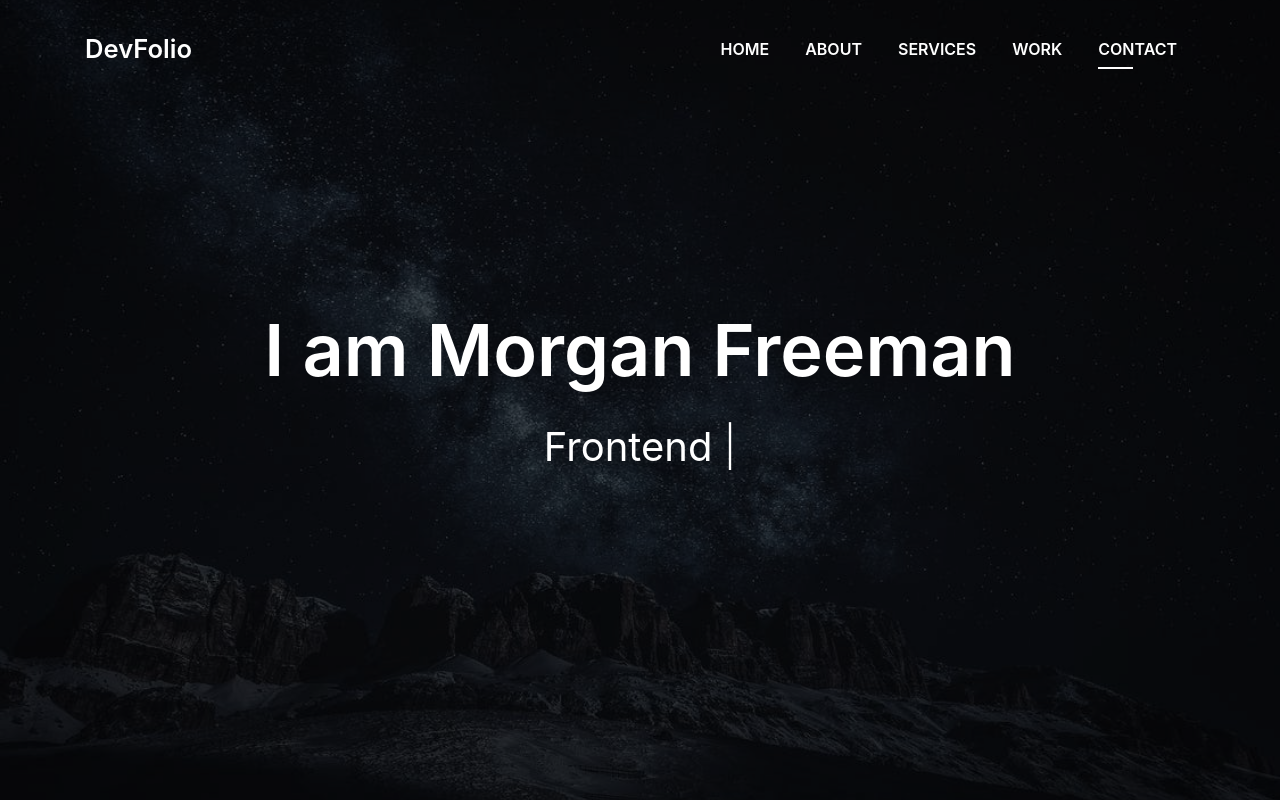
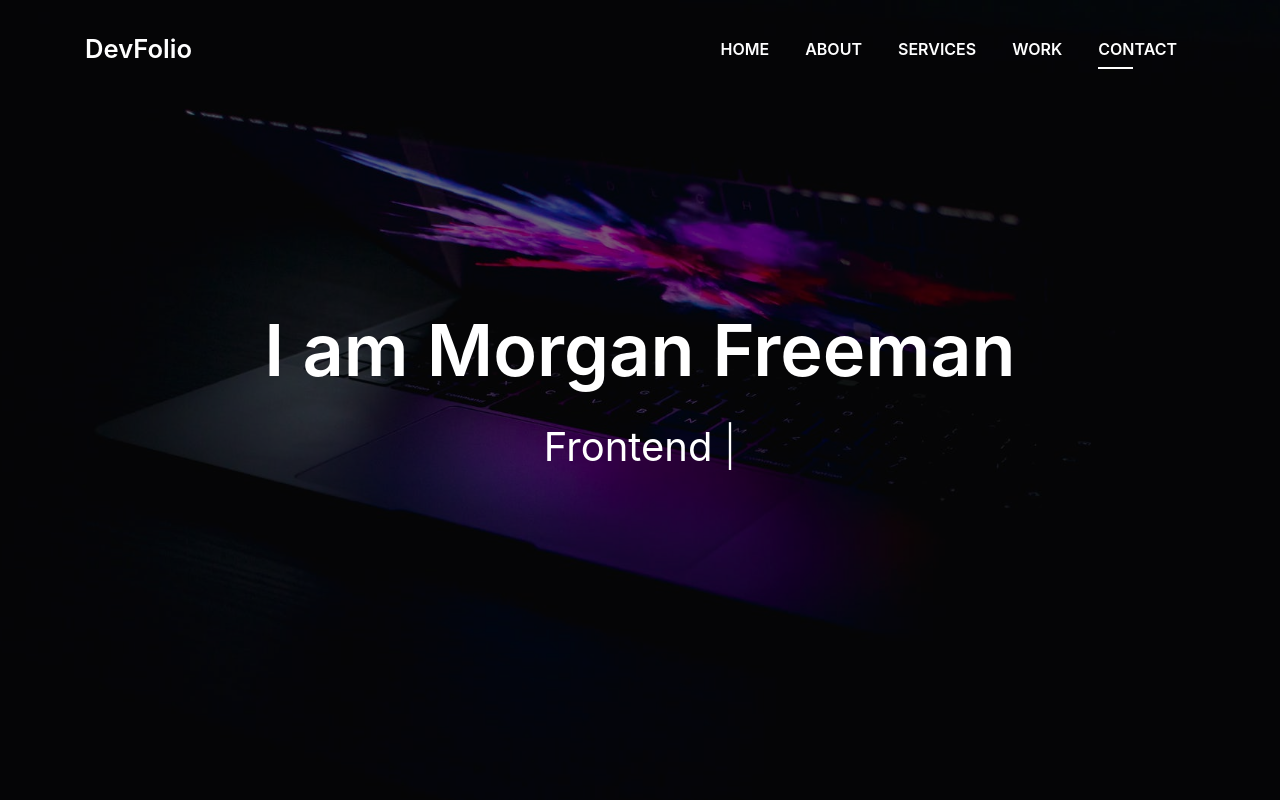
Before and after one commit to Laraibmazz/portfolio, a plain HTML site: page index.html in a window 1280 px wide. Shown: the top 800 px of the page. Drawn offline with Linux system fonts and the light colour scheme; files whose address does not match are found by name.

Commit message:
this is my raw portfolio

```diff
--- a/index.html
+++ b/index.html
@@ -66,7 +66,7 @@
   </nav>
 
   <!-- ======= Intro Section ======= -->
-  <div id="home" class="intro route bg-image" style="background-image: url(assets/img/intro-bg.jpg)">
+  <div id="home" class="intro route bg-image" style="background-image: url(assets/img/intro-bg2.jpg)">
     <div class="overlay-itro"></div>
     <div class="intro-content display-table">
       <div class="table-cell">
```
